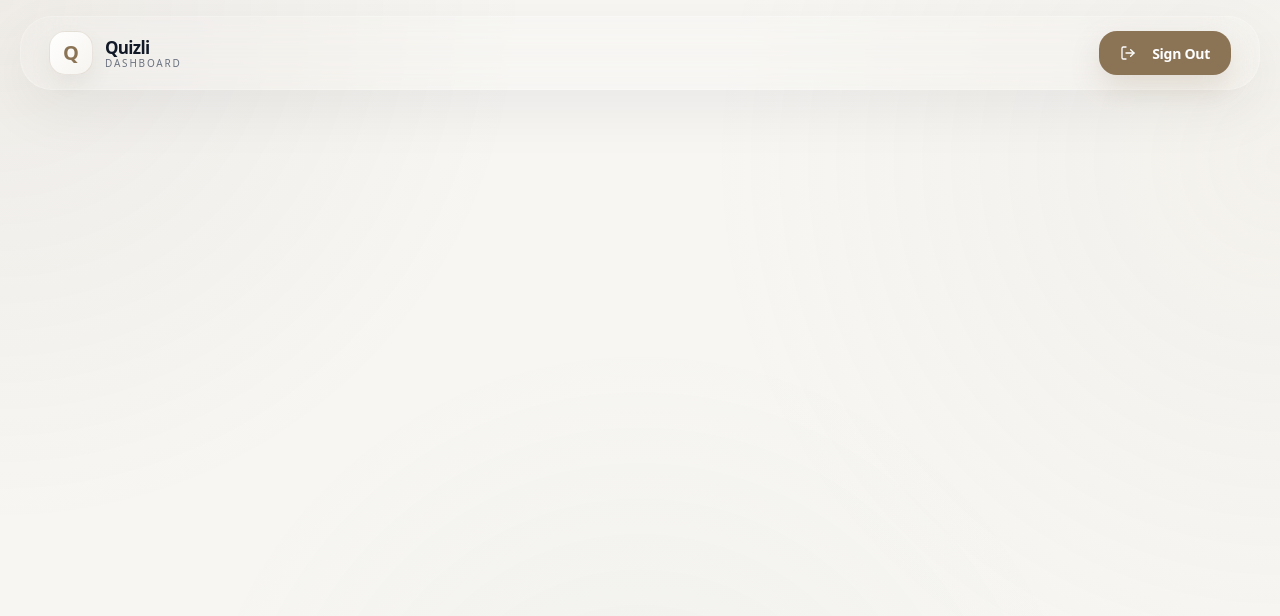
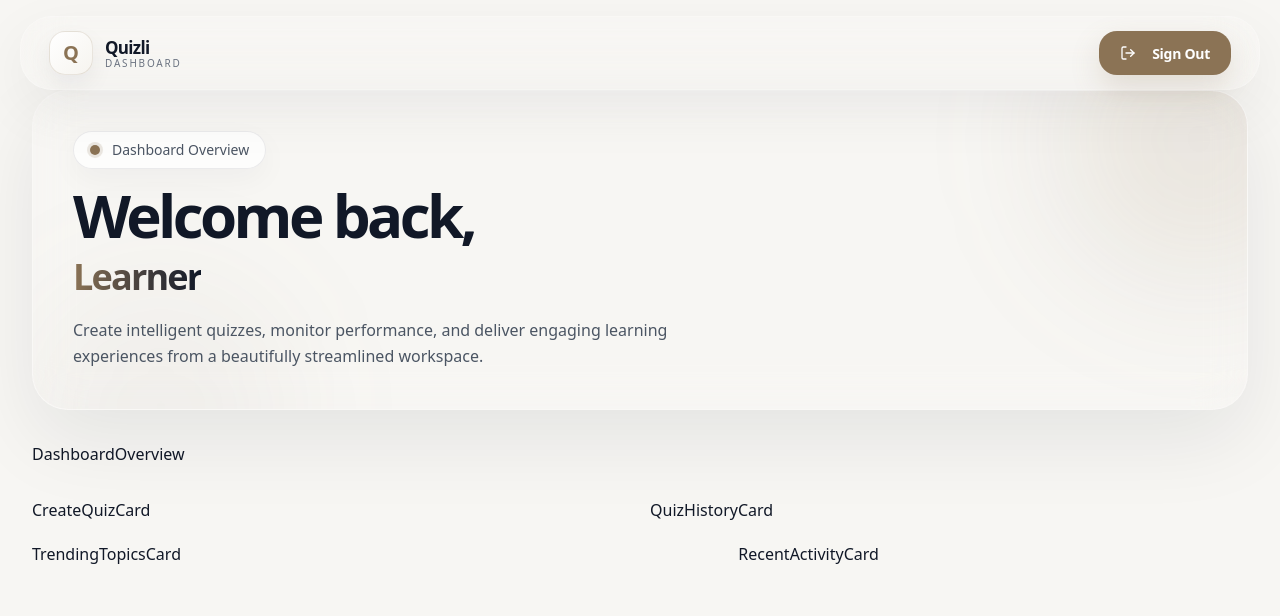
Before and after one commit to krishnasahu22032003/Quizli, a Next.js app: page /dashboard in a window 1280 px wide. Shown: the top 616 px of the page. Built offline with nearby package versions, Linux system fonts and the light colour scheme; no server answers.

Commit message:
dashboard page update

```diff
--- a/app/dashboard/page.tsx
+++ b/app/dashboard/page.tsx
@@ -1,11 +1,79 @@
-import DashboardHeader from "@/components/DashboardHeader"
+import DashboardHeader from "@/components/DashboardHeader";
+import DashboardOverview from "@/components/dashboard/DashboardOverview";
+import CreateQuizCard from "@/components/dashboard/CreateQuizCard";
+import QuizHistoryCard from "@/components/dashboard/QuizHistoryCard";
+import TrendingTopicsCard from "@/components/dashboard/TrendingTopicsCard";
+import RecentActivityCard from "@/components/dashboard/RecentActivityCard";
+import { getServerSession } from "next-auth";
+import { authOptions } from "@/lib/auth";
 
-const page = () => {
+export default async function Dashboard() {
+  const session = await getServerSession(authOptions);
+
   return (
-    <div className="min-h-screen">
-      <DashboardHeader/>
+    <div className="min-h-screen bg-[var(--background)]">
+      <DashboardHeader />
+
+      <main className="mx-auto max-w-7xl px-4 pb-8 sm:px-6 lg:px-8">
+        {/* Hero / Welcome Section */}
+        <section className="relative overflow-hidden rounded-[36px] border border-white/20 bg-[rgba(255,255,255,0.05)] backdrop-blur-xl shadow-[0_30px_80px_rgba(17,24,39,0.08)]">
+          <div className="absolute -top-24 -right-24 h-72 w-72 rounded-full bg-[rgba(139,115,85,0.12)] blur-3xl" />
+          <div className="absolute -bottom-32 left-0 h-64 w-64 rounded-full bg-[rgba(139,115,85,0.06)] blur-3xl" />
+
+          <div className="relative p-6 sm:p-8 lg:p-10">
+            <div className="flex flex-col gap-6 lg:flex-row lg:items-center lg:justify-between">
+              <div>
+                <div className="inline-flex items-center gap-3 rounded-full border border-[var(--border)] bg-white/70 px-4 py-2 backdrop-blur-xl shadow-[0_10px_30px_rgba(17,24,39,0.04)]">
+                  <span className="relative flex h-2.5 w-2.5">
+                    <span className="absolute inline-flex h-full w-full animate-ping rounded-full bg-[var(--accent)] opacity-40" />
+                    <span className="relative inline-flex h-2.5 w-2.5 rounded-full bg-[var(--accent)]" />
+                  </span>
+                  <span className="text-sm font-medium text-[var(--foreground-secondary)]">
+                    Dashboard Overview
+                  </span>
+                </div>
+
+                <h1 className="mt-4 text-4xl font-bold tracking-[-0.06em] text-[var(--foreground)] sm:text-5xl lg:text-6xl">
+                  Welcome back,
+                </h1>
+
+                <div className="mt-3 flex flex-wrap items-center gap-3">
+                  <span className="bg-gradient-to-r from-[var(--accent)] to-[var(--foreground)] bg-clip-text text-3xl font-bold tracking-[-0.05em] text-transparent sm:text-4xl">
+                    {session?.user?.name || "Learner"}
+                  </span>
+                </div>
+
+                <p className="mt-5 max-w-2xl text-sm leading-relaxed text-[var(--foreground-secondary)] sm:text-base">
+                  Create intelligent quizzes, monitor performance, and deliver
+                  engaging learning experiences from a beautifully streamlined
+                  workspace.
+                </p>
+              </div>
+            </div>
+          </div>
+        </section>
+
+        {/* Stats Overview */}
+        <div className="mt-8">
+          <DashboardOverview name={session?.user?.name || "Learner"} />
+        </div>
+
+        {/* Create Quiz + Quiz History */}
+        <div className="mt-8 grid gap-5 md:grid-cols-2">
+          <CreateQuizCard />
+          <QuizHistoryCard />
+        </div>
+
+        {/* Trending Topics + Recent Activity */}
+        <div className="mt-5 grid gap-5 lg:grid-cols-7">
+          <div className="lg:col-span-4">
+            <TrendingTopicsCard />
+          </div>
+          <div className="lg:col-span-3">
+            <RecentActivityCard />
+          </div>
+        </div>
+      </main>
     </div>
-  )
+  );
 }
-
-export default page
--- /dev/null
+++ b/components/dashboard/CreateQuizCard.tsx
@@ -0,0 +1,11 @@
+import React from 'react'
+
+type Props = {}
+
+const CreateQuizCard = (props: Props) => {
+  return (
+    <div>CreateQuizCard</div>
+  )
+}
+
+export default CreateQuizCard
--- /dev/null
+++ b/components/dashboard/DashboardOverview.tsx
@@ -0,0 +1,11 @@
+import React from 'react'
+
+type Props = {}
+
+const DashboardOverview = (user: any) => {
+  return (
+    <div>DashboardOverview</div>
+  )
+}
+
+export default DashboardOverview
--- /dev/null
+++ b/components/dashboard/QuizHistoryCard.tsx
@@ -0,0 +1,11 @@
+import React from 'react'
+
+type Props = {}
+
+const QuizHistoryCard = (props: Props) => {
+  return (
+    <div>QuizHistoryCard</div>
+  )
+}
+
+export default QuizHistoryCard
--- /dev/null
+++ b/components/dashboard/RecentActivityCard.tsx
@@ -0,0 +1,11 @@
+import React from 'react'
+
+type Props = {}
+
+const RecentActivityCard = (props: Props) => {
+  return (
+    <div>RecentActivityCard</div>
+  )
+}
+
+export default RecentActivityCard
--- /dev/null
+++ b/components/dashboard/TrendingTopicsCard.tsx
@@ -0,0 +1,11 @@
+import React from 'react'
+
+type Props = {}
+
+const TrendingTopicsCard = (props: Props) => {
+  return (
+    <div>TrendingTopicsCard</div>
+  )
+}
+
+export default TrendingTopicsCard
--- a/lib/auth.ts
+++ b/lib/auth.ts
@@ -21,7 +21,8 @@ declare module 'next-auth/jwt' {
 
   interface JWT {
 
-    id: string
+    id: string,
+    name?: string | null;
 
   }
 
@@ -42,8 +43,7 @@ export const authOptions: NextAuthOptions = {
 
   callbacks: {
 
-    jwt: async ({ token , User }) => {
-
+    jwt: async ({ token }) => {
       if (!token.email) {
         return token;
       };
@@ -68,7 +68,7 @@ export const authOptions: NextAuthOptions = {
       if (token) {
 
         session.user.email = token.email as string
-        session.user.name = token.name
+        session.user.name = token.name as string
         session.user.id = token.id
 
       };
```
